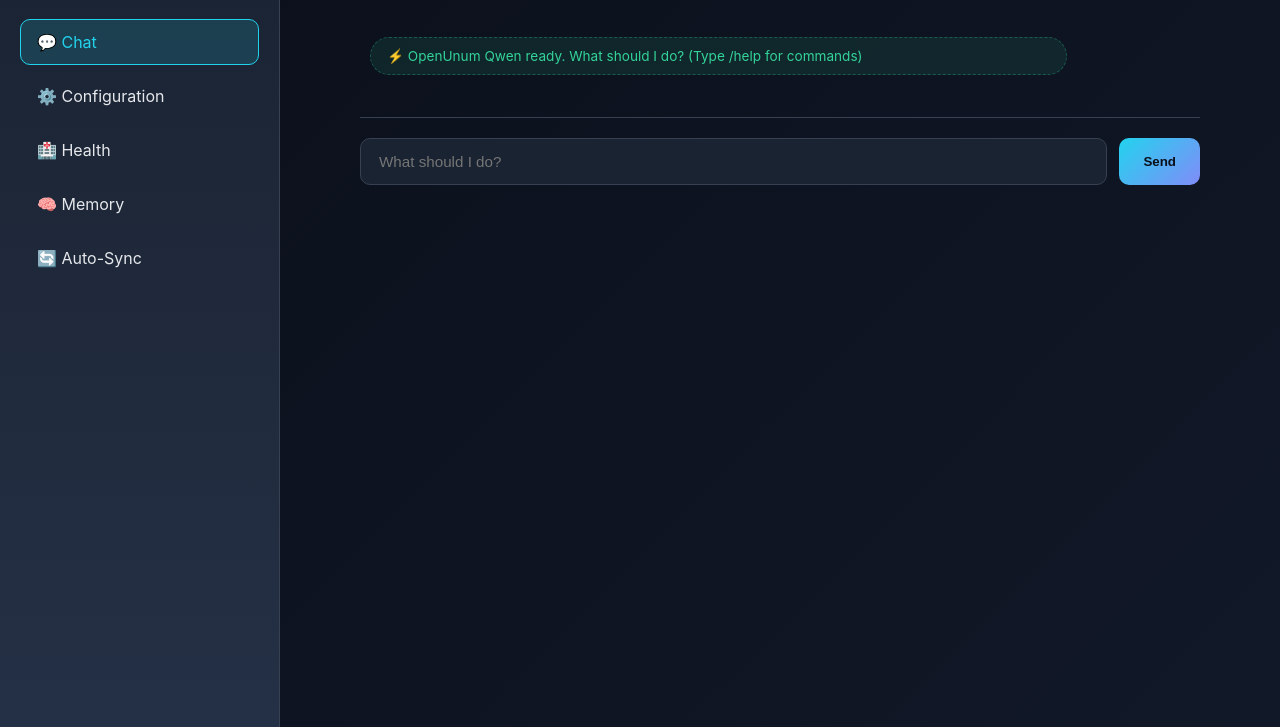
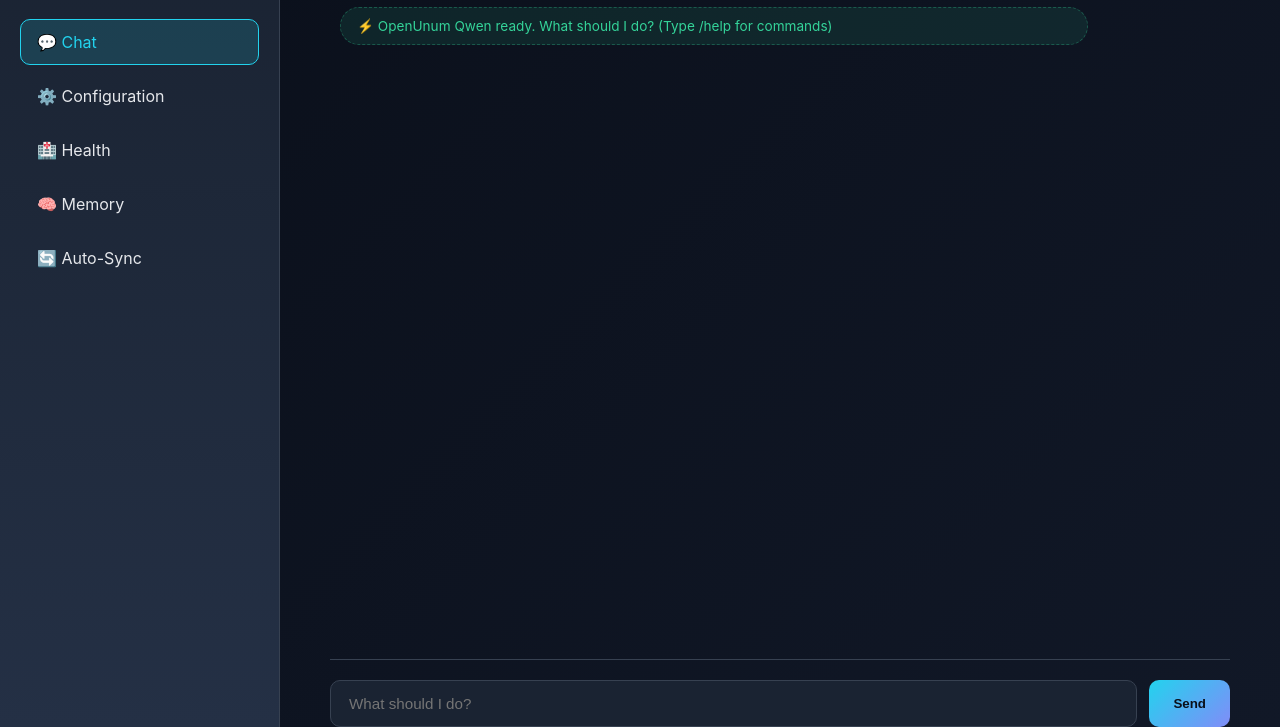
Before and after one commit to corpunum/openunumQwen, a website: page ui/public/index.html in a window 1280 px wide. Shown: the part 73-800 px from the top of the page. Drawn offline with Linux system fonts and the light colour scheme.

Commit message:
auto: 1 file(s) updated at 2026-03-31 14:51:37

```diff
--- a/ui/public/index.html
+++ b/ui/public/index.html
@@ -201,7 +201,9 @@
 
     /* Panels */
     .panel { display: none; padding: 30px; }
-    .panel.active { display: block; }
+    .panel.active { display: flex; flex-direction: column; }
+    .panel#chat-panel { padding: 0; }
+    .panel#chat-panel .messages { flex: 1; }
     .card {
       background: var(--panel);
       border: 1px solid var(--line);
```
